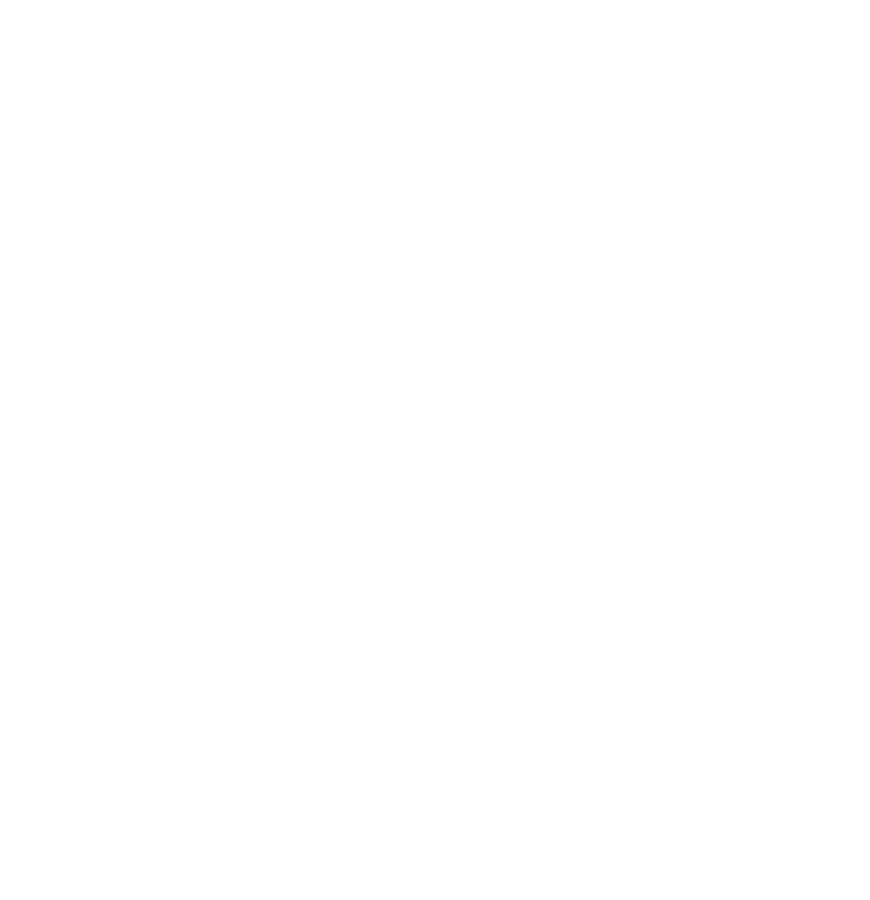
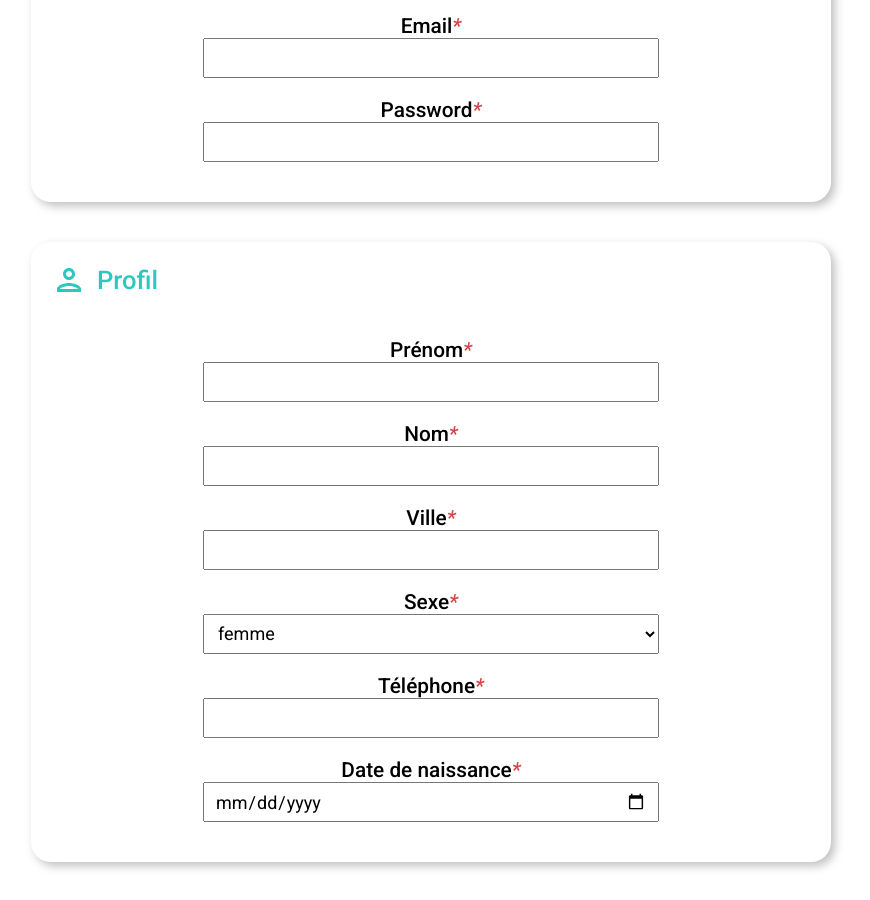
Before and after one commit to WildCodeSchool/2103-lille-js-p3-immosup-frontend, a React (Create React App) app: page /signup in a window 1280 px wide. Shown: the part 300-1200 px from the top of the page, without its empty margins (209-1079 px from the left). Before the commit the page ends 800 px from the top, so only its background shows below. Built offline with nearby package versions, Linux system fonts and the light colour scheme.

Commit message:
add signup component

```diff
--- a/src/App.jsx
+++ b/src/App.jsx
@@ -4,6 +4,7 @@ import { ToastContainer } from 'react-toastify';
 import UserInfos from './contexts/UserInfos';
 import 'react-toastify/dist/ReactToastify.css';
 import HomePage from './components/HomePage';
+import Signup from './components/Signup';
 import TenantDashboard from './components/Tenant/TenantDashboard';
 import TenantProfil from './components/Tenant/TenantProfil';
 import TenantMatch from './components/Tenant/TenantMatch';
@@ -22,14 +23,18 @@ import './reset.css';
 
 export default function App() {
   const [userInfos, setUserInfos] = useState(null);
+  const [userToken, setUserToken] = useState(null);
 
   return (
     <SApp>
       <GlobalStyle />
-      <UserInfos.Provider value={{ userInfos, setUserInfos }}>
+      <UserInfos.Provider
+        value={{ userInfos, setUserInfos, userToken, setUserToken }}
+      >
         <NavBar />
         <Switch>
           <Route exact path="/" component={HomePage} />
+          <Route path="/signup" component={Signup} />
           <Route path="/tenant/dashboard" component={TenantDashboard} />
           <Route path="/landlord/dashboard" component={LandlordDashboard} />
           <Route path="/landlord/addannonce" component={AddAnnonce} />
--- a/src/components/NavBar/index.jsx
+++ b/src/components/NavBar/index.jsx
@@ -1,44 +1,18 @@
-import { useContext } from 'react';
 import { Link } from 'react-router-dom';
-import { toast } from 'react-toastify';
-import UserInfos from '../../contexts/UserInfos';
-import request from '../../utilities/request';
 import SNavBar from './style';
 
-// temporary login method - waiting for authentication
 export default function NavBar() {
-  const { userInfos, setUserInfos } = useContext(UserInfos);
-
-  const getUsersInfos = async () => {
-    if (!userInfos) {
-      try {
-        const { data } = await request({
-          method: 'get',
-          url: '/users?id=1',
-        });
-        setUserInfos(data);
-      } catch (err) {
-        toast.error('Connexion impossible', {
-          position: 'bottom-right',
-          autoClose: 3000,
-        });
-      }
-    } else {
-      setUserInfos(null);
-    }
-  };
-
   return (
     <SNavBar>
       <Link to="/" className="link immosup">
         IMMO’SUP
       </Link>
-      <button type="button" className="btn-connexion" onClick={getUsersInfos}>
+      <Link to="/signup" className="link signup">
         <img
           src="/img/icons/account_circle_black_48dp.svg"
           alt="Tableau de bord"
         />
-      </button>
+      </Link>
     </SNavBar>
   );
 }
--- /dev/null
+++ b/src/components/Signup/index.jsx
@@ -0,0 +1,174 @@
+import { useState, useContext } from 'react';
+import { Link } from 'react-router-dom';
+import { toast } from 'react-toastify';
+import request from '../../utilities/request';
+import User from '../../contexts/UserInfos';
+import SSignup from './style';
+import SButton from '../styled/SButton';
+
+export default function Signup() {
+  const { setUserInfos, setUserToken } = useContext(User);
+  const [infos, setInfos] = useState({
+    gender: 'female',
+  });
+
+  const handleInput = (e) => {
+    const tmpInfos = {
+      ...infos,
+    };
+
+    if (!e.target.value) delete tmpInfos[e.target.name];
+    else tmpInfos[e.target.name] = e.target.value;
+    setInfos(tmpInfos);
+  };
+
+  const handleSubmit = async (e) => {
+    e.preventDefault();
+    try {
+      const { data } = await request({
+        method: 'post',
+        url: 'auth/signup',
+        data: infos,
+      });
+      setUserInfos(data.user);
+      setUserToken(data.token);
+      toast.success('Votre profil a été créé', {
+        position: 'bottom-right',
+        autoClose: 3000,
+      });
+    } catch (err) {
+      toast.error('Création du profil impossible', {
+        position: 'bottom-right',
+        autoClose: 3000,
+      });
+    }
+  };
+
+  return (
+    <SSignup>
+      <h1 className="title-page">Créez votre profil</h1>
+      <form>
+        <div className="part">
+          <div className="part-title">
+            <svg viewBox="0 0 24 24">
+              <path d="M0 0h24v24H0V0z" fill="none" />
+              <path d="M12 1.95c-5.52 0-10 4.48-10 10s4.48 10 10 10h5v-2h-5c-4.34 0-8-3.66-8-8s3.66-8 8-8 8 3.66 8 8v1.43c0 .79-.71 1.57-1.5 1.57s-1.5-.78-1.5-1.57v-1.43c0-2.76-2.24-5-5-5s-5 2.24-5 5 2.24 5 5 5c1.38 0 2.64-.56 3.54-1.47.65.89 1.77 1.47 2.96 1.47 1.97 0 3.5-1.6 3.5-3.57v-1.43c0-5.52-4.48-10-10-10zm0 13c-1.66 0-3-1.34-3-3s1.34-3 3-3 3 1.34 3 3-1.34 3-3 3z" />
+            </svg>
+            <h2>Connexion</h2>
+          </div>
+          <div className="part-input">
+            <h3>
+              Email<em className="not-null">*</em>
+            </h3>
+            <input
+              name="email"
+              className="input email"
+              type="email"
+              value={infos.email || ''}
+              onChange={handleInput}
+            />
+          </div>
+          <div className="part-input">
+            <h3>
+              Password<em className="not-null">*</em>
+            </h3>
+            <input
+              name="password"
+              className="input password"
+              type="password"
+              value={infos.password || ''}
+              onChange={handleInput}
+            />
+          </div>
+        </div>
+        <div className="part">
+          <div className="part-title">
+            <svg viewBox="0 0 24 24">
+              <path d="M0 0h24v24H0V0z" fill="none" />
+              <path d="M12 6c1.1 0 2 .9 2 2s-.9 2-2 2-2-.9-2-2 .9-2 2-2m0 10c2.7 0 5.8 1.29 6 2H6c.23-.72 3.31-2 6-2m0-12C9.79 4 8 5.79 8 8s1.79 4 4 4 4-1.79 4-4-1.79-4-4-4zm0 10c-2.67 0-8 1.34-8 4v2h16v-2c0-2.66-5.33-4-8-4z" />
+            </svg>
+            <h2>Profil</h2>
+          </div>
+          <div className="part-input">
+            <h3>
+              Prénom<em className="not-null">*</em>
+            </h3>
+            <input
+              name="firstname"
+              className="input firstname"
+              type="text"
+              value={infos.firstname || ''}
+              onChange={handleInput}
+            />
+          </div>
+          <div className="part-input">
+            <h3>
+              Nom<em className="not-null">*</em>
+            </h3>
+            <input
+              name="lastname"
+              className="input lastname"
+              type="text"
+              value={infos.lastname || ''}
+              onChange={handleInput}
+            />
+          </div>
+          <div className="part-input">
+            <h3>
+              Ville<em className="not-null">*</em>
+            </h3>
+            <input
+              name="city"
+              className="input city"
+              type="text"
+              value={infos.city || ''}
+              onChange={handleInput}
+            />
+          </div>
+          <div className="part-input">
+            <h3>
+              Sexe<em className="not-null">*</em>
+            </h3>
+            <select name="gender" onChange={handleInput}>
+              <option value="female">femme</option>
+              <option value="male">homme</option>
+            </select>
+          </div>
+          <div className="part-input">
+            <h3>
+              Téléphone<em className="not-null">*</em>
+            </h3>
+            <input
+              name="phone"
+              className="input phone"
+              type="text"
+              value={infos.phone || ''}
+              onChange={handleInput}
+            />
+          </div>
+          <div className="part-input">
+            <h3>
+              Date de naissance<em className="not-null">*</em>
+            </h3>
+            <input
+              name="birthday"
+              className="input birthday"
+              type="date"
+              value={infos.birthday || ''}
+              onChange={handleInput}
+            />
+          </div>
+        </div>
+
+        <div className="box-button">
+          <SButton type="submit" onClick={handleSubmit}>
+            <p className="btn-text">Créer le profil</p>
+          </SButton>
+          <Link to="/login">
+            Déjà un profil ? <em>Se connecter</em>
+          </Link>
+        </div>
+      </form>
+    </SSignup>
+  );
+}
--- /dev/null
+++ b/src/components/Signup/style.jsx
@@ -0,0 +1,90 @@
+import styled from 'styled-components';
+
+const SSignup = styled.div`
+  width: 800px;
+  margin: 0 auto;
+  padding: 60px 0;
+  text-align: center;
+
+  h1 {
+    font: 600 2em 'roboto';
+    text-align: center;
+    margin-bottom: 60px;
+  }
+
+  .part {
+    width: 100%;
+    margin-bottom: 40px;
+    border-radius: 20px;
+    box-shadow: 4px 4px 10px rgba(0, 0, 0, 0.25);
+    background-color: #fff;
+    padding: 20px;
+
+    .part-title {
+      display: flex;
+      align-items: center;
+      width: 100%;
+      margin-bottom: 40px;
+
+      h2 {
+        font: 500 1.6em 'roboto';
+        margin-left: 10px;
+        color: #2ac8bf;
+      }
+
+      svg {
+        width: 36px;
+        height: 36px;
+        fill: #2ac8bf;
+      }
+    }
+
+    .part-input {
+      width: 100%;
+      display: flex;
+      flex-direction: column;
+      align-items: center;
+
+      h3 {
+        font: 500 1.3em 'roboto';
+
+        .not-null {
+          color: #d44444;
+        }
+      }
+
+      input,
+      select {
+        font-size: 18px;
+        margin-bottom: 20px;
+        height: 40px;
+        width: 60%;
+        padding: 0 10px;
+      }
+    }
+  }
+
+  .box-button {
+    display: flex;
+    flex-direction: column;
+    justify-content: center;
+    align-items: center;
+    width: 100%;
+
+    a {
+      margin: 20px 0;
+      text-decoration: none;
+
+      &:hover,
+      &:hover em {
+        color: #2ac8bf;
+      }
+
+      em {
+        border-bottom: 1px solid;
+      }
+    }
+  }
+`;
+
+export default SSignup;
--- a/src/components/styled/SButton.jsx
+++ b/src/components/styled/SButton.jsx
@@ -1,17 +1,16 @@
 import styled from 'styled-components';
 
-const defaultColor = '#109fe6';
+const defaultColor = '#2ac8bf';
 
 const SButton = styled.button`
   display: flex;
   align-items: center;
   justify-content: center;
   height: 50px;
-  border-radius: 4px;
-  font-size: 20px;
-  font-weight: 500;
+  border-radius: 20px;
+  font: 500 1.1em 'roboto';
   border: 1px solid;
-  padding: 0 10px;
+  padding: 10px 20px;
   cursor: pointer;
   background-color: ${(props) => props.color || defaultColor};
   border-color: ${(props) => props.color || defaultColor};
--- a/src/utilities/request.js
+++ b/src/utilities/request.js
@@ -1,12 +1,9 @@
 import axios from 'axios';
 
 const request = (options) => {
-  const port = process.env.REACT_APP_API_PORT || 5050;
-  const path = process.env.REACT_APP_API_PATH_DEV;
-
   return axios({
     ...options,
-    baseURL: `http://${path}:${port}/`,
+    baseURL: process.env.REACT_APP_API_PATH_DEV,
   });
 };
 
```
Also changed, not shown: public/img/pictos/picto-alternate-email.svg (added).
